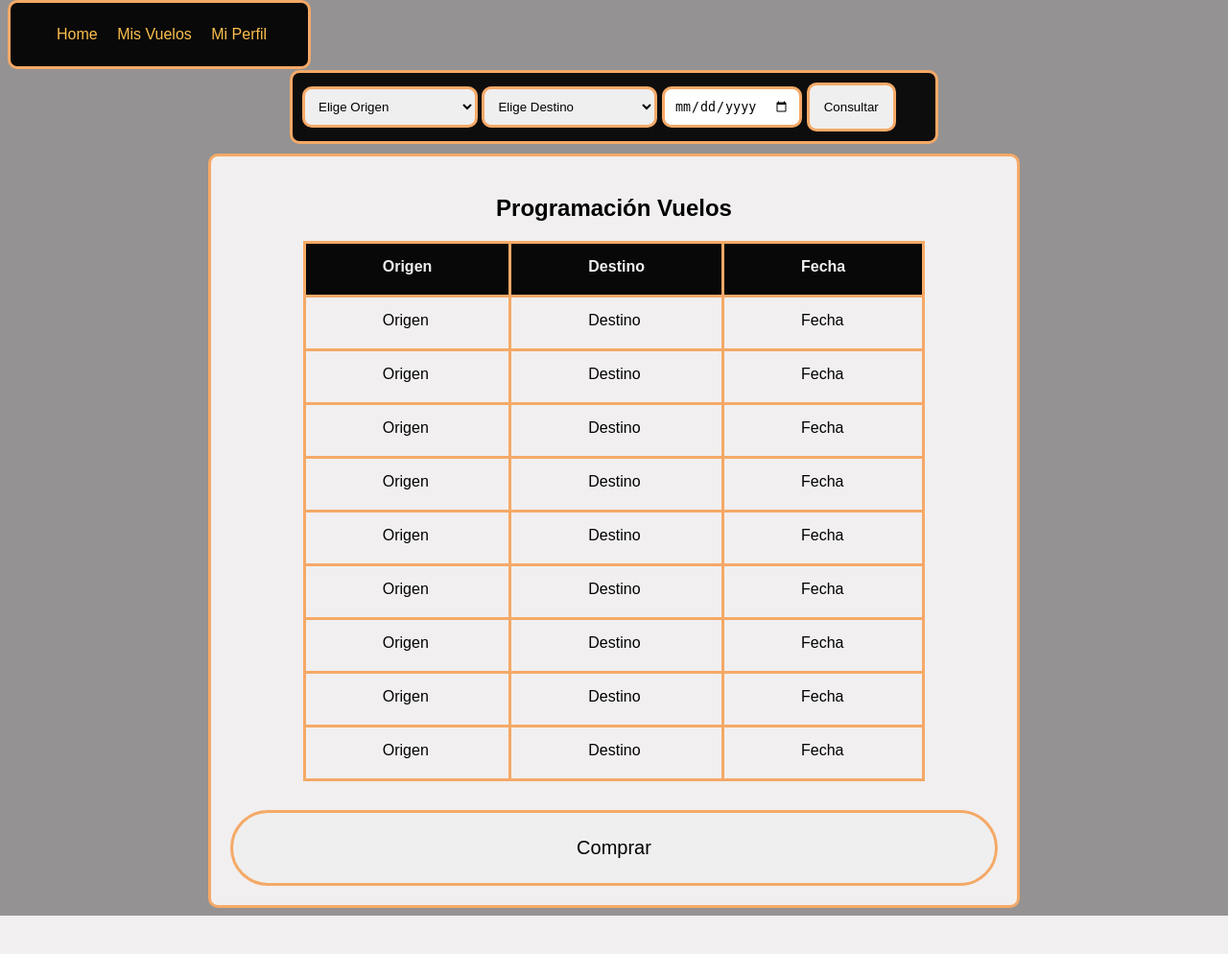
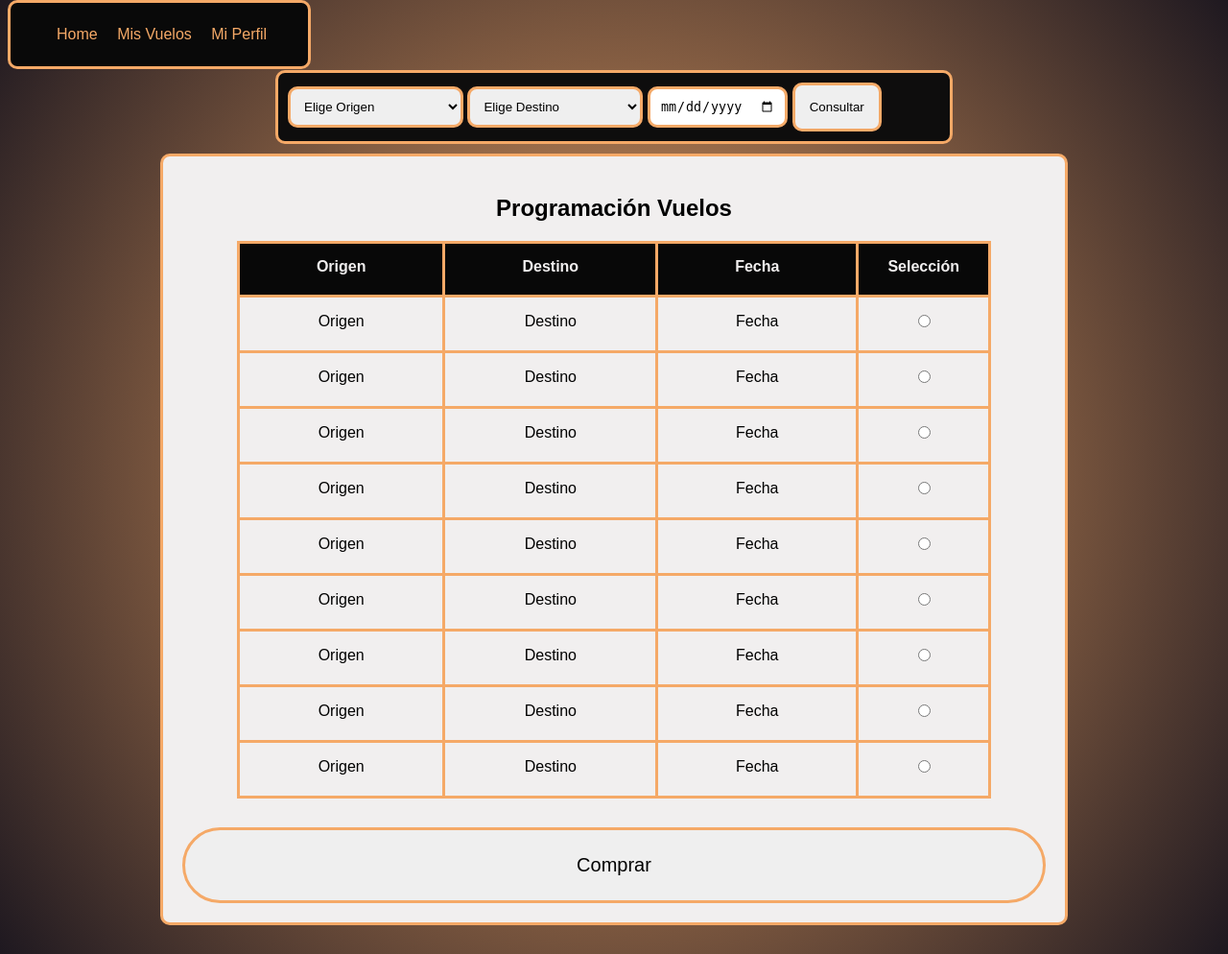
Before and after one commit to gespinosad/Jangle_Airport, a Flask app: template app/templates/public/usuarios/vista_home_usuario.html in a window 1280 px wide. Shown: the part 159-1153 px from the top of the page at 96% size. Before the commit the page ends 1113 px from the top, so only its background shows below. Run offline with Flask 2, Linux system fonts and the light colour scheme; the template is opened without the code that fills it, so the values that code supplies are empty.

Commit message:
Modificación a la vista home usuario
Se modifican estilos, se añade código tanto en CSS como en HTML, se añade IMG en el footer.

```diff
--- a/app/static/css/vista_home_usuario.css
+++ b/app/static/css/vista_home_usuario.css
@@ -1,6 +1,6 @@
 body{
     font-family: Arial, Helvetica, sans-serif;
-    background: #949292;
+    background: radial-gradient(ellipse at center, #f5a967 0%, #030617 100%);
 }
 
 header{
@@ -47,7 +56,7 @@ header{
 
 .menu li a{
     text-decoration:none;
-    color: #fcbf4d;
+    color: #f5a967;
     padding: 8px;
     display:block;
 
@@ -64,7 +73,7 @@ header{
 }
 
 .filtrar{
-    width: 650px;
+    width: 680px;
     background: #0e0d0d;
     padding:10px;
     margin: auto;
@@ -100,7 +109,7 @@ th{
     background: #f1efef;
     list-style: none;
     padding:20px;
-    width: 800px;
+    width: 900px;
     margin:auto;
     margin-top: 10px;
     border-radius: 10px;
@@ -122,11 +131,18 @@ td, th{
     padding-right: 80px;
     padding-top: 15px;
     padding-bottom: 20px;
+    text-align: center;
+}
 
+.seleccion {
+    padding-left: 30px;
+    padding-right: 30px;
+    padding-top: 15px;
+    padding-bottom: 20px;
+    text-align: center;
 }
 
 .reserva{
-
     width: 100%;
     border-radius: 100px;
     padding: 25px;
--- a/app/templates/public/usuarios/vista_home_usuario.html
+++ b/app/templates/public/usuarios/vista_home_usuario.html
@@ -5,20 +5,20 @@
     <meta http-equiv="X-UA-Compatible" content="IE=edge">
     <meta name="viewport" content="width=device-width, initial-scale=1.0">
     <title>Home_Usuario</title>
-    <link rel="stylesheet" type="text/css" href="app\static\css\vista_home_usuario.css">
+    <link rel="stylesheet" type="text/css" href="/camilo/vista_home_usuario.css">
 </head>
 <body>
     <header>
         <div class="logo2">
-            <img src="app\static\img\Logo2.jpeg" alt="">
+            <img src="/camilo/Logo2.jpeg" alt="">
         </div>
 
         <div class="logo3">
-            <img src="app\static\img\Logo2.jpeg" alt="">
+            <img src="/camilo/Logo2.jpeg" alt="">
         </div>
 
         <div class="logo">
-            <img src="app\static\img\Logo.jpeg" alt="">
+            <img src="/camilo/Logo.jpeg" alt="">
         </div>
 
     </header>
@@ -67,58 +67,82 @@
         <table>
 
             <tr>
-                <th>Origen</td>
-                <th>Destino</td>
-                <th>Fecha</td>
+                <th>Origen</th>
+                <th>Destino</th>
+                <th>Fecha</th>
+                <th class="seleccion">Selección</th>
+            </tr>
+            <tr>
+                <td>Origen</th>
+                <td>Destino</th>
+                <td>Fecha</th>
+                <td class="seleccion"> <input type="radio" name="seleccionar-vuelo"> </td>
+            </tr>
+            <tr>
+                <td>Origen</th>
+                <td>Destino</th>
+                <td>Fecha</th>
+                <td class="seleccion"> <input type="radio" name="seleccionar-vuelo"> </td>
+            </tr>
+            <tr>
+                <td>Origen</th>
+                <td>Destino</th>
+                <td>Fecha</th>
+                <td class="seleccion"> <input type="radio" name="seleccionar-vuelo"> </td>
+            </tr>
+            <tr>
+                <td>Origen</th>
+                <td>Destino</th>
+                <td>Fecha</th>
+                <td class="seleccion"> <input type="radio" name="seleccionar-vuelo"> </td>
             </tr>
             <tr>
                 <td>Origen</td>
                 <td>Destino</td>
                 <td>Fecha</td>
+                <td class="seleccion"> <input type="radio" name="seleccionar-vuelo"> </td>
             </tr>
             <tr>
                 <td>Origen</td>
                 <td>Destino</td>
                 <td>Fecha</td>
+                <td class="seleccion"> <input type="radio" name="seleccionar-vuelo"> </td>
             </tr>
             <tr>
                 <td>Origen</td>
                 <td>Destino</td>
                 <td>Fecha</td>
+                <td class="seleccion"> <input type="radio" name="seleccionar-vuelo"> </td>
             </tr>
             <tr>
                 <td>Origen</td>
                 <td>Destino</td>
                 <td>Fecha</td>
+                <td class="seleccion"> <input type="radio" name="seleccionar-vuelo"> </td>
             </tr>
             <tr>
                 <td>Origen</td>
                 <td>Destino</td>
                 <td>Fecha</td>
-            </tr>
-            <tr>
-                <td>Origen</td>
-                <td>Destino</td>
-                <td>Fecha</td>
-            </tr>
-            <tr>
-                <td>Origen</td>
-                <td>Destino</td>
-                <td>Fecha</td>
-            </tr>
-            <tr>
-                <td>Origen</td>
-                <td>Destino</td>
-                <td>Fecha</td>
-            </tr>
-            <tr>
-                <td>Origen</td>
-                <td>Destino</td>
-                <td>Fecha</td>
+                <td class="seleccion"> <input type="radio" name="seleccionar-vuelo"> </td>
             </tr>
         </table>
         <input class="reserva" type="submit" name="comprar" value="Comprar" >
     </section>
 
+
+
+    <div>
+        <footer class="footer">
+            <div class="logo4">
+                <img src="/camilo/Logo2.jpeg" alt="">
+            </div>
+            <h4>Creadores:</h4>
+            <p> * Jeison Martinez  * Camilo Contreras  * Gisela Espinosa * Brayan Duque * Santiago Urrego           -    <strong>Contacto:</strong> 601 606 60 60 <strong>Correo:</strong> support@jangle.com
+            </p>
+
+        </footer>
+    </div>
+
 </body>
 </html>
```
Also changed, not shown: other parts of app/static/css/vista_home_usuario.css (+39 -0 lines).
